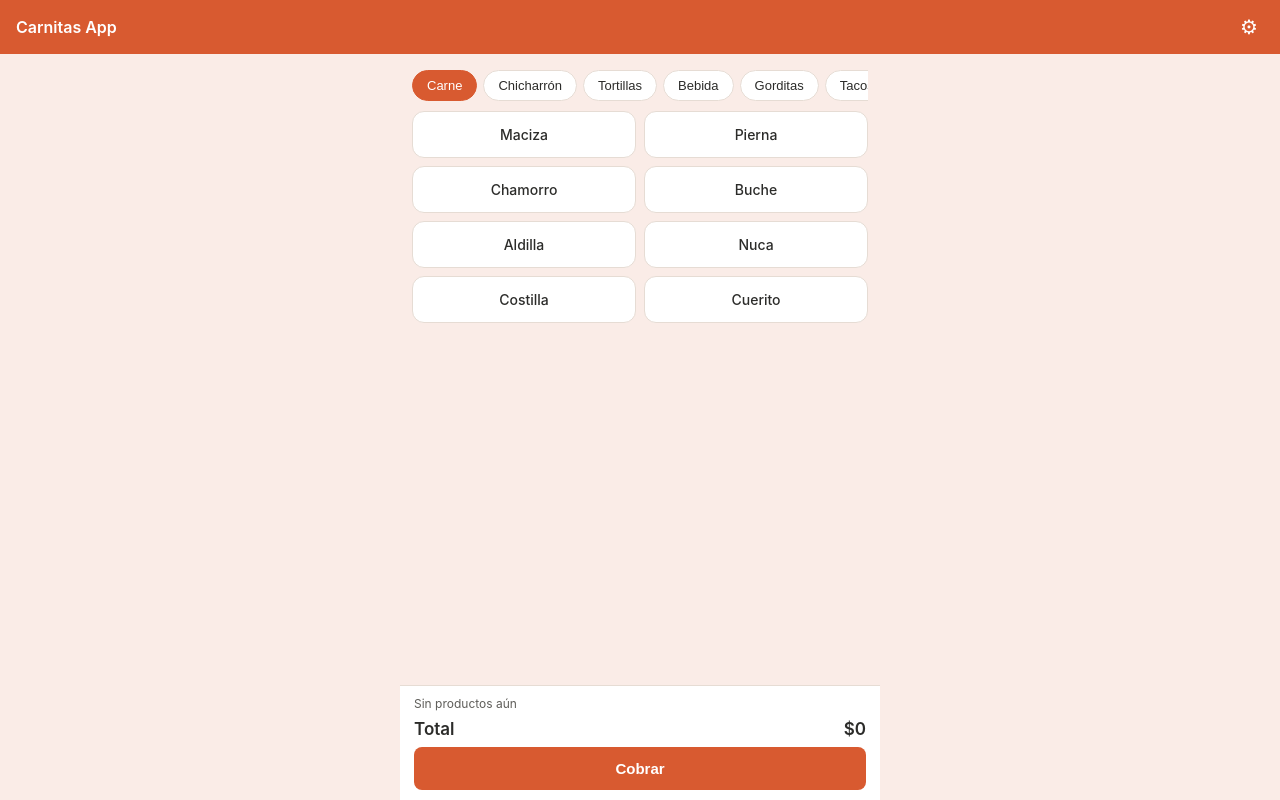
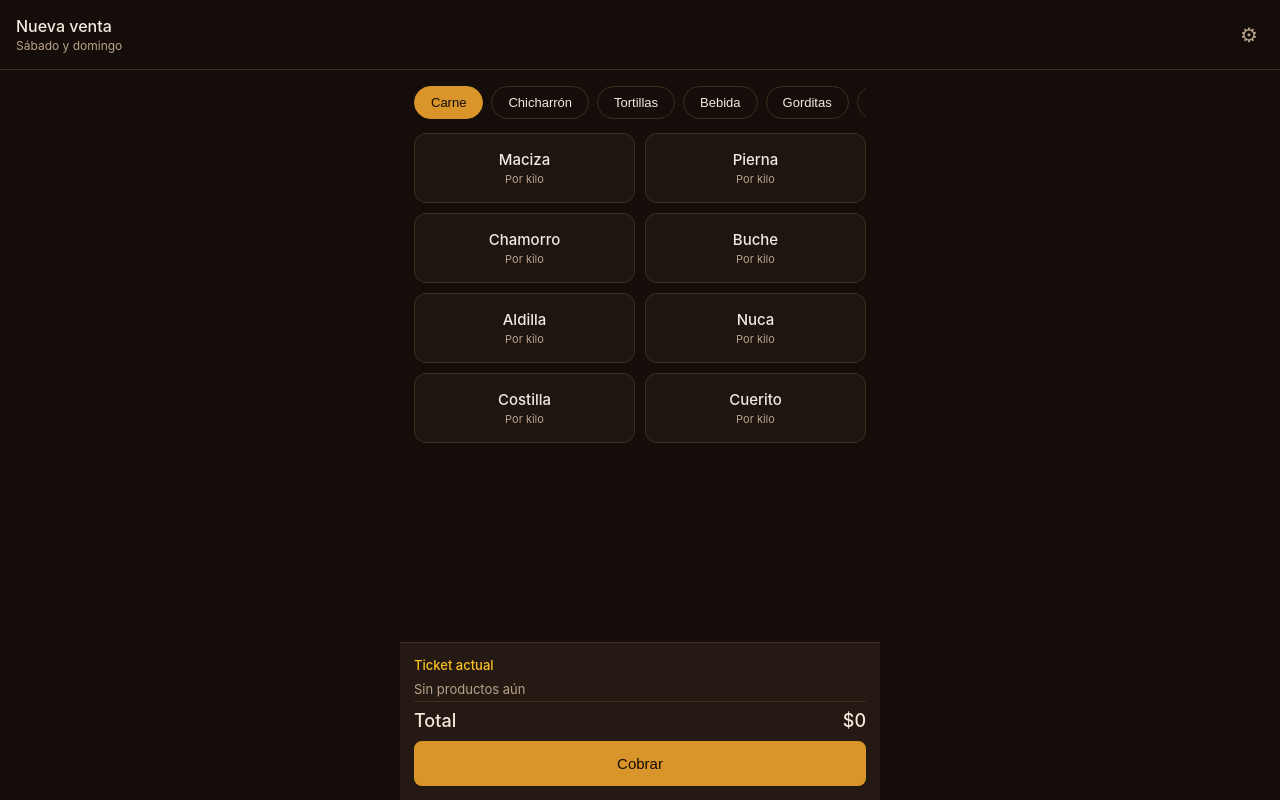
Before and after one commit to migueloted3v/carnitas-app, a plain HTML site: page index.html in a window 1280 px wide. Drawn offline with Linux system fonts and the light colour scheme.

Commit message:
Add files via upload

```diff
--- a/index.html
+++ b/index.html
@@ -8,52 +8,60 @@
 <link rel="apple-touch-icon" href="icon.png">
 <meta name="apple-mobile-web-app-capable" content="yes">
 <meta name="apple-mobile-web-app-status-bar-style" content="black-translucent">
-<meta name="theme-color" content="#D85A30">
+<meta name="theme-color" content="#140D09">
 <script src="https://accounts.google.com/gsi/client" async defer></script>
 <style>
   :root{
-    --accent:#D85A30; --accent-dark:#993C1D; --bg:#FAECE7; --card:#FFFFFF;
-    --border:#e6dcd4; --text:#2C2C2A; --muted:#5F5E5A;
+    --bg:#140D09; --card:#1E1410; --card2:#241A13;
+    --border:#3E2E1E; --accent:#D9942A; --accent-light:#FDC022; --accent-dark:#7F5226;
+    --text:#F3E9DD; --muted:#B8A38A;
   }
   *{box-sizing:border-box}
   body{margin:0;font-family:-apple-system,Segoe UI,Roboto,sans-serif;background:var(--bg);color:var(--text)}
-  header{background:var(--accent);color:#fff;padding:14px 16px;display:flex;justify-content:space-between;align-items:center;position:sticky;top:0;z-index:5}
-  header h1{font-size:16px;margin:0;font-weight:600}
-  header button{background:none;border:none;color:#fff;font-size:20px}
-  #app{max-width:480px;margin:0 auto;padding:12px 12px 100px}
-  .chips{display:flex;gap:6px;overflow-x:auto;padding:4px 0 10px}
-  .chip{flex:none;border:1px solid var(--border);background:#fff;border-radius:20px;padding:7px 14px;font-size:13px;color:var(--text)}
-  .chip.active{background:var(--accent);color:#fff;border-color:var(--accent)}
-  .grid{display:grid;grid-template-columns:1fr 1fr;gap:8px;margin-bottom:12px}
-  .prod{background:var(--card);border:1px solid var(--border);border-radius:12px;padding:14px 8px;text-align:center;font-size:14px;font-weight:500}
-  .prod:active{background:#f3e6df}
-  .panel{background:var(--card);border:1px solid var(--border);border-radius:12px;padding:14px;margin-bottom:12px}
-  .panel h3{font-size:13px;color:var(--muted);margin:0 0 10px;font-weight:500}
-  .rowline{display:flex;justify-content:space-between;font-size:14px;padding:6px 0;border-bottom:1px solid var(--border)}
-  .rowline:last-child{border-bottom:none}
-  .qtybtns{display:flex;gap:6px;margin-bottom:8px}
-  .qtybtns button{flex:1;padding:10px 0;border:1px solid var(--border);background:#fff;border-radius:8px;font-size:13px}
-  .qtybtns button.sel{background:var(--accent);color:#fff;border-color:var(--accent)}
-  input[type=number]{width:100%;padding:10px;border:1px solid var(--border);border-radius:8px;font-size:15px}
-  .addbtn{width:100%;padding:10px;background:var(--accent-dark);color:#fff;border:none;border-radius:8px;font-size:14px;margin-top:8px}
-  #ticket{position:fixed;bottom:0;left:0;right:0;background:#fff;border-top:1px solid var(--border);padding:10px 14px;max-width:480px;margin:0 auto}
-  #ticket .total{display:flex;justify-content:space-between;font-weight:600;font-size:17px;margin-bottom:8px}
-  #ticket .items{max-height:100px;overflow-y:auto;font-size:12px;color:var(--muted);margin-bottom:8px}
-  #cobrar{width:100%;padding:13px;background:var(--accent);color:#fff;border:none;border-radius:8px;font-size:15px;font-weight:600}
-  .overlay{position:fixed;inset:0;background:rgba(0,0,0,.45);display:flex;align-items:flex-end;z-index:20}
-  .sheet{background:#fff;width:100%;max-width:480px;margin:0 auto;border-radius:16px 16px 0 0;padding:18px;max-height:80vh;overflow-y:auto}
-  .sheet h2{font-size:16px;margin:0 0 12px}
-  .payopt{display:block;width:100%;padding:12px;margin-bottom:8px;border:1px solid var(--border);border-radius:8px;background:#fff;font-size:14px}
+  header{background:var(--bg);color:var(--text);padding:16px;display:flex;justify-content:space-between;align-items:center;position:sticky;top:0;z-index:5;border-bottom:1px solid var(--border)}
+  header h1{font-size:16px;margin:0;font-weight:500}
+  header button{background:none;border:none;color:var(--muted);font-size:20px}
+  #app{max-width:480px;margin:0 auto;padding:14px 14px 110px}
+  .chips{display:flex;gap:8px;overflow-x:auto;padding:2px 0 14px}
+  .chip{flex:none;border:1px solid var(--border);background:transparent;border-radius:20px;padding:8px 16px;font-size:13px;color:var(--text)}
+  .chip.active{background:var(--accent);color:#140D09;border-color:var(--accent);font-weight:500}
+  .grid{display:grid;grid-template-columns:1fr 1fr;gap:10px;margin-bottom:14px}
+  .prod{background:var(--card);border:1px solid var(--border);border-radius:12px;padding:16px 8px;text-align:center;font-size:15px;font-weight:500}
+  .prod .sub{display:block;font-size:11px;color:var(--muted);font-weight:400;margin-top:3px}
+  .prod:active{border-color:var(--accent)}
+  .prod.selected{border:1px solid var(--accent-light)}
+  .panel{background:var(--card2);border:1px solid var(--border);border-radius:12px;padding:16px;margin-bottom:14px}
+  .panel h3{font-size:13px;color:var(--text);margin:0 0 12px;font-weight:500}
+  .rowline{display:flex;justify-content:space-between;font-size:14px;padding:6px 0}
+  .rowline a{color:var(--muted);text-decoration:none}
+  .qtybtns{display:flex;gap:8px;margin-bottom:10px}
+  .qtybtns button{flex:1;padding:11px 0;border:1px solid var(--border);background:transparent;color:var(--text);border-radius:8px;font-size:13px}
+  .qtybtns button.sel{background:var(--accent);color:#140D09;border-color:var(--accent);font-weight:500}
+  input[type=number]{width:100%;padding:11px;border:1px solid var(--border);border-radius:8px;font-size:15px;background:var(--bg);color:var(--text)}
+  .addbtn{width:100%;padding:11px;background:var(--accent);color:#140D09;border:none;border-radius:8px;font-size:14px;font-weight:500;margin-top:10px}
+  #ticket{position:fixed;bottom:0;left:0;right:0;background:var(--card2);border-top:1px solid var(--border);padding:14px;max-width:480px;margin:0 auto}
+  #ticket h3{font-size:13px;color:var(--accent-light);margin:0 0 8px;font-weight:500}
+  #ticket .total{display:flex;justify-content:space-between;font-weight:500;font-size:18px;margin-bottom:10px;padding-top:8px;border-top:1px solid var(--border)}
+  #ticket .items{max-height:110px;overflow-y:auto;font-size:13px;color:var(--muted);margin-bottom:4px}
+  #cobrar{width:100%;padding:14px;background:var(--accent);color:#140D09;border:none;border-radius:8px;font-size:15px;font-weight:500}
+  .overlay{position:fixed;inset:0;background:rgba(0,0,0,.6);display:flex;align-items:flex-end;z-index:20}
+  .sheet{background:var(--card2);width:100%;max-width:480px;margin:0 auto;border-radius:16px 16px 0 0;padding:20px;max-height:80vh;overflow-y:auto;border:1px solid var(--border);border-bottom:none}
+  .sheet h2{font-size:16px;margin:0 0 14px;font-weight:500}
+  .payopt{display:block;width:100%;padding:13px;margin-bottom:8px;border:1px solid var(--border);border-radius:8px;background:transparent;color:var(--text);font-size:14px}
+  .payopt:active{border-color:var(--accent)}
   label{font-size:12px;color:var(--muted);display:block;margin:10px 0 4px}
-  input[type=text]{width:100%;padding:9px;border:1px solid var(--border);border-radius:8px;font-size:14px}
-  .badge{position:fixed;top:56px;right:12px;background:var(--accent-dark);color:#fff;font-size:11px;padding:4px 8px;border-radius:10px;z-index:6}
+  input[type=text]{width:100%;padding:10px;border:1px solid var(--border);border-radius:8px;font-size:14px;background:var(--bg);color:var(--text)}
+  .badge{position:fixed;top:60px;right:12px;background:var(--accent-dark);color:#F3E9DD;font-size:11px;padding:5px 10px;border-radius:10px;z-index:6}
   .hidden{display:none !important}
 </style>
 </head>
 <body>
 
 <header>
-  <h1 id="hstate">Carnitas App</h1>
+  <div>
+    <h1 id="hstate">Nueva venta</h1>
+    <p style="font-size:12px;color:var(--muted);margin:2px 0 0">Sábado y domingo</p>
+  </div>
   <button onclick="openSettings()">⚙</button>
 </header>
 
@@ -66,6 +74,7 @@
 </div>
 
 <div id="ticket">
+  <h3>Ticket actual</h3>
   <div class="items" id="ticketitems">Sin productos aún</div>
   <div class="total"><span>Total</span><span id="ticketTotal">$0</span></div>
   <button id="cobrar" onclick="abrirCobro()">Cobrar</button>
@@ -110,11 +119,17 @@ function renderChips(){
 function renderGrid(){
   const g = document.getElementById('grid');
   g.innerHTML = '';
+  const tipo = CATS[catActiva].tipo;
+  const sub = tipo==='pieza' ? 'Por pieza' : (tipo==='gramos' ? 'Por gramos' : 'Por kilo');
   CATS[catActiva].productos.forEach(p=>{
     const d = document.createElement('div');
     d.className = 'prod';
-    d.textContent = p;
-    d.onclick = ()=> abrirCantidad(p);
+    d.innerHTML = `${p}<span class="sub">${sub}</span>`;
+    d.onclick = ()=>{
+      document.querySelectorAll('.prod').forEach(el=>el.classList.remove('selected'));
+      d.classList.add('selected');
+      abrirCantidad(p);
+    };
     g.appendChild(d);
   });
 }
```
Also changed, not shown: icon.png, manifest.json.
